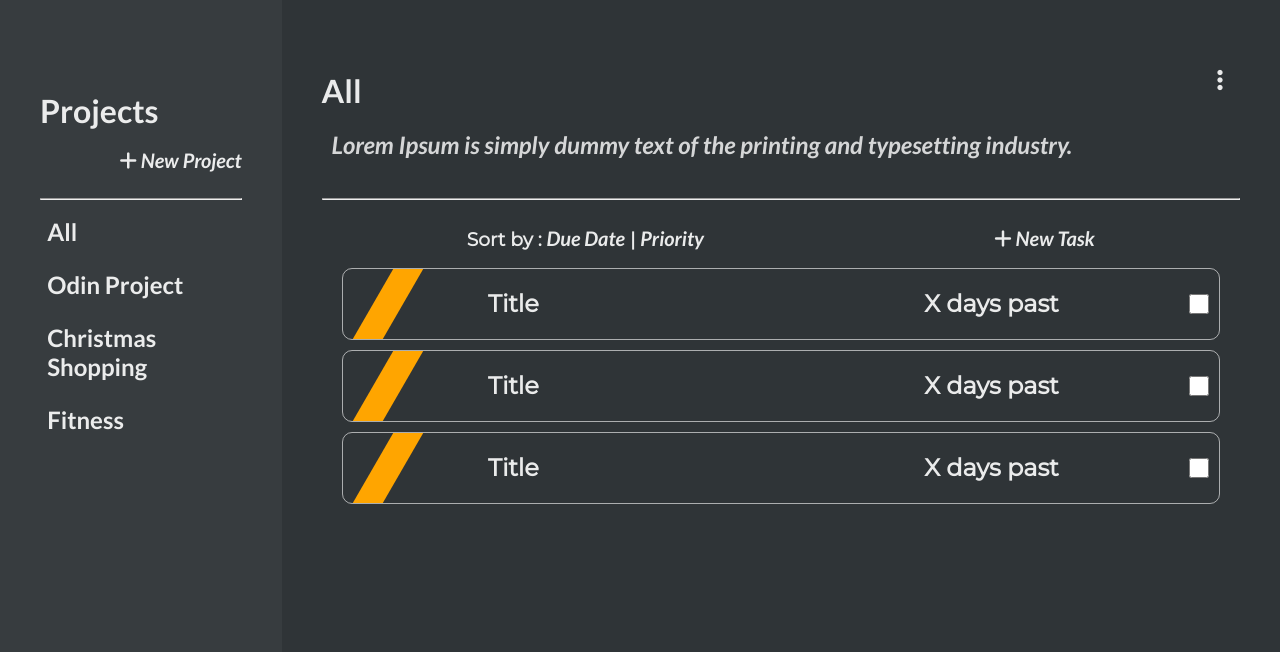
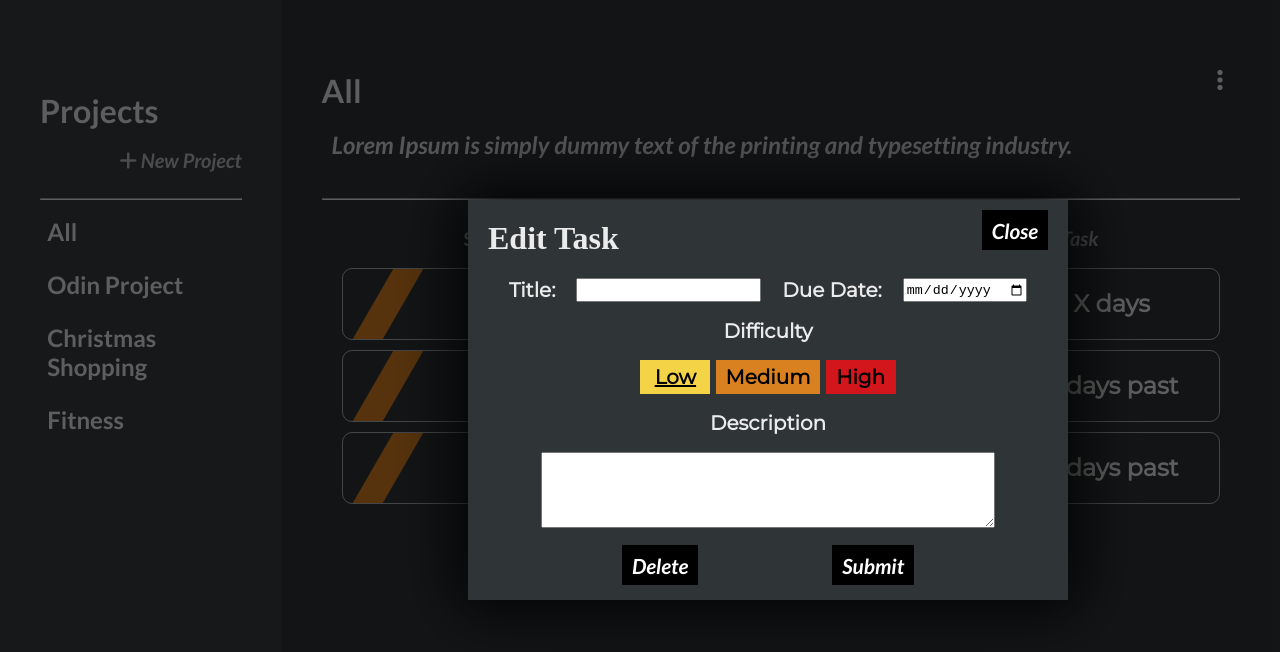
Before and after one commit to HootDunk/task-tracker, a plain HTML site: page index.html in a window 1280 px wide. Drawn offline with Linux system fonts and the light colour scheme.

Commit message:
added modal and added styling form task edit form

```diff
--- a/index.html
+++ b/index.html
@@ -39,57 +39,58 @@
           <hr>
         </div>
         <div id="main-content-controls">
-          <h3>Sort by : <button><h2>Due Date</h2></button> | <button><h2>Priority</h2></button></h3>
+          <h3>Sort by : <button type="button"><h2>Due Date</h2></button> | <button type="button"><h2>Difficulty</h2></button></h3>
           <button class="add-item"><h2> <i class="fas fa-plus"></i> New Task</h2></button>
         </div>
 
         <div id="task-grouping">
           <div class="task accordian">
+
             <div id="priority-style"></div>
+            <input type="checkbox" class="todo-completed">
             <h2 class="title">Title</h2>
-            <h2 class="date">X days past</h2>
-            <input type="checkbox" class="todo-completed">
+            <h2 class="date">In X days</h2>
+
           </div>
           <div class="task-full inactive">
             <div class="description-top">
               <h3>Description:</h3>
               <h3>10/20/20</h3>
-              <i class="fas fa-ellipsis-v"></i>
+              <i class="fas fa-ellipsis-v task-edit"></i>
             </div>
             <p>Bacon ipsum dolor amet ham short loin alcatra corned beef shank pig. Doner fatback corned beef brisket short ribs, bacon spare ribs short loin cow. Ball tip kevin alcatra rump brisket. Bacon meatloaf meatball ball tip burgdoggen sirloin.</p>
           </div>
 
           <div class="task accordian">
             <div id="priority-style"></div>
+            <input type="checkbox" class="todo-completed">
             <h2 class="title">Title</h2>
             <h2 class="date">X days past</h2>
-            <input type="checkbox" class="todo-completed">
+
           </div>
           <div class="task-full inactive">
             <div class="description-top">
               <h3>Description:</h3>
               <h3>10/20/20</h3>
-              <i class="fas fa-ellipsis-v"></i>
+              <i class="fas fa-ellipsis-v task-edit"></i>
             </div>
             <p>Bacon ipsum dolor amet ham short loin alcatra corned beef shank pig. Doner fatback corned beef brisket short ribs, bacon spare ribs short loin cow. Ball tip kevin alcatra rump brisket. Bacon meatloaf meatball ball tip burgdoggen sirloin.</p>
           </div>
 
           <div class="task accordian">
             <div id="priority-style"></div>
+            <input type="checkbox" class="todo-completed">
             <h2 class="title">Title</h2>
             <h2 class="date">X days past</h2>
-            <input type="checkbox" class="todo-completed">
           </div>
           <div class="task-full inactive">
             <div class="description-top">
               <h3>Description:</h3>
               <h3>10/20/20</h3>
-              <i class="fas fa-ellipsis-v"></i>
+              <i class="fas fa-ellipsis-v task-edit"></i>
             </div>
             <p>Bacon ipsum dolor amet ham short loin alcatra corned beef shank pig. Doner fatback corned beef brisket short ribs, bacon spare ribs short loin cow. Ball tip kevin alcatra rump brisket. Bacon meatloaf meatball ball tip burgdoggen sirloin.</p>
           </div>
-
-
 
         </div>
 
@@ -97,6 +98,53 @@
 
     </div>
 
+    <div class="modal-overlay" id="modal-overlay"></div>
+
+    <div class="modal" id="modal">
+      <button class="close-button" id="close-button">Close</button>
+      <div class="modal-guts">
+        <h1>Edit Task</h1>
+
+        <form id="edit-task">
+          <div class="form-row">
+            <label for="title">Title:</label>
+            <input type="text" id="title" name="title">
+            <label for="due-date">Due Date:</label>
+            <input type="date" id="date" name="date">
+          </div>
+
+          <div class="form-row">
+            <label>Difficulty</label>
+          </div>
+          <div class="form-row">
+            <div class="radio-toolbar">
+              <input type="radio" id="radio1" name="radios" value="#F5D346" checked>
+              <label for="radio1">Low</label>
+
+              <input type="radio" id="radio2" name="radios" value=" #D98121">
+              <label for="radio2">Medium</label>
+
+              <input type="radio" id="radio3" name="radios" value="#D3151C">
+              <label for="radio3">High</label>
+            </div>
+          </div>
+
+            <div class="form-row">
+              <label for="description">Description</label>
+            </div>
+            <div class="form-row">
+              <textarea id="description" name="description"></textarea>
+            </div>
+
+            <div class="form-row bottom">
+              <button type="button">Delete</button>
+              <button type="submit">Submit</button>
+            </div>
+
+        </form>
+      </div>
+    </div>
+
   </body>
 
    <script src="main.js"></script>
--- a/styles.css
+++ b/styles.css
@@ -68,13 +68,15 @@ button {
   height: 60px;
   font-family: 'Lato', sans-serif;
   font-style: italic;
+
   background: none;
   margin: 0;
   padding: 0px;
   border: none;
   outline: none;
   cursor: pointer;
-  color:  hsla(0,0%,100%,.9);
+  color:  rgba(255, 255, 255, 0.664);
+  /* color:  rgb(92, 216, 103); */
 }
 
 .fas.fa-plus {
@@ -187,13 +189,13 @@ h2.date {
   height: 100%;
   margin-left: 30px;
   transform: skew(-30deg);
-  background-color: orange;
+  background-color: #D98121;
 }
 
 input[type="checkbox"] {
   align-self: center;
-  width: 20px;
-  height: 20px;
+  width: 25px;
+  height: 25px;
   margin-right: 10px;
 }
 
@@ -218,3 +220,164 @@ input[type="checkbox"] {
 .inactive {
   display: none;
 }
+
+
+
+.modal {
+  /* This way it could be display flex or grid or whatever also. */
+  box-sizing: border-box;
+  display: block;
+
+  /* Probably need media queries here */
+  width: 600px;
+  max-width: 100%;
+
+  height: 400px;
+  max-height: 100%;
+
+  position: fixed;
+
+  z-index: 100;
+
+  left: 60%;
+  top: 50%;
+
+  /* Use this for centering if unknown width/height */
+  transform: translate(-50%, -50%);
+
+  /* If known, negative margins are probably better (less chance of blurry text). */
+  /* margin: -200px 0 0 -200px; */
+
+  background: #2f3437;
+  box-shadow: 0 0 60px 10px rgba(0, 0, 0, 0.9);
+}
+.closed {
+  display: none;
+}
+
+.modal button {
+  height: 40px;
+}
+
+.modal-overlay {
+  position: fixed;
+  top: 0;
+  left: 0;
+  width: 100%;
+  height: 100%;
+  z-index: 50;
+
+  background: rgba(0, 0, 0, 0.6);
+}
+
+.modal-guts {
+  box-sizing: border-box;
+  position: absolute;
+  top: 0;
+  left: 0;
+  width: 100%;
+  height: 100%;
+  overflow: auto;
+  padding: 20px 20px 10px 20px;
+}
+
+.modal-guts h1 {
+  margin-top: 0;
+}
+
+
+
+
+.modal .close-button {
+  position: absolute;
+
+  /* don't need to go crazy with z-index here, just sits over .modal-guts */
+  z-index: 1;
+
+  top: 10px;
+
+  /* needs to look OK with or without scrollbar */
+  right: 20px;
+
+  border: 0;
+  background: black;
+  color: white;
+  padding: 5px 10px;
+  font-size: 1.3rem;
+}
+
+#edit-task {
+  font-family: 'Montserrat', sans-serif;
+  font-size: 20px;
+  font-weight: 900;
+}
+
+.form-row {
+  display: flex;
+  justify-content: space-evenly;
+  margin-bottom: 17px;
+}
+
+
+#edit-task input[type="radio"]{
+  margin: 10px 10px 10px 10px;
+  width: 30px;
+  height: 30px;
+}
+
+#edit-task textarea {
+  width: 80%;
+  height: 70px;
+}
+
+#edit-task button {
+  background: black;
+  color: white;
+  padding: 5px 10px;
+  font-size: 1.3rem;
+
+}
+/* #edit-task label {
+  margin-top: 15px;
+} */
+
+
+
+.radio-toolbar input[type="radio"] {
+  display: none;
+}
+
+.radio-toolbar label {
+  color: black;
+  display: inline-block;
+  padding: 5px 10px;
+  min-width: 50px;
+  text-align: center;
+
+}
+
+.radio-toolbar label[for="radio1"] {
+  background-color: #F5D346;
+  cursor: pointer;
+}
+.radio-toolbar label[for="radio2"] {
+  cursor: pointer;
+  background-color: #D98121;
+}
+.radio-toolbar label[for="radio3"] {
+  cursor: pointer;
+  background-color: #D3151C;
+}
+
+.radio-toolbar input[type="radio"]:checked+label {
+  text-decoration: underline;
+}
+
+.radio-toolbar h3 {
+  text-align: center;
+  margin-bottom: 7px;
+}
+
+.form-row.bottom {
+  margin-bottom: 0;
+}
```
Also changed, not shown: main.js (+1 -1 lines).
